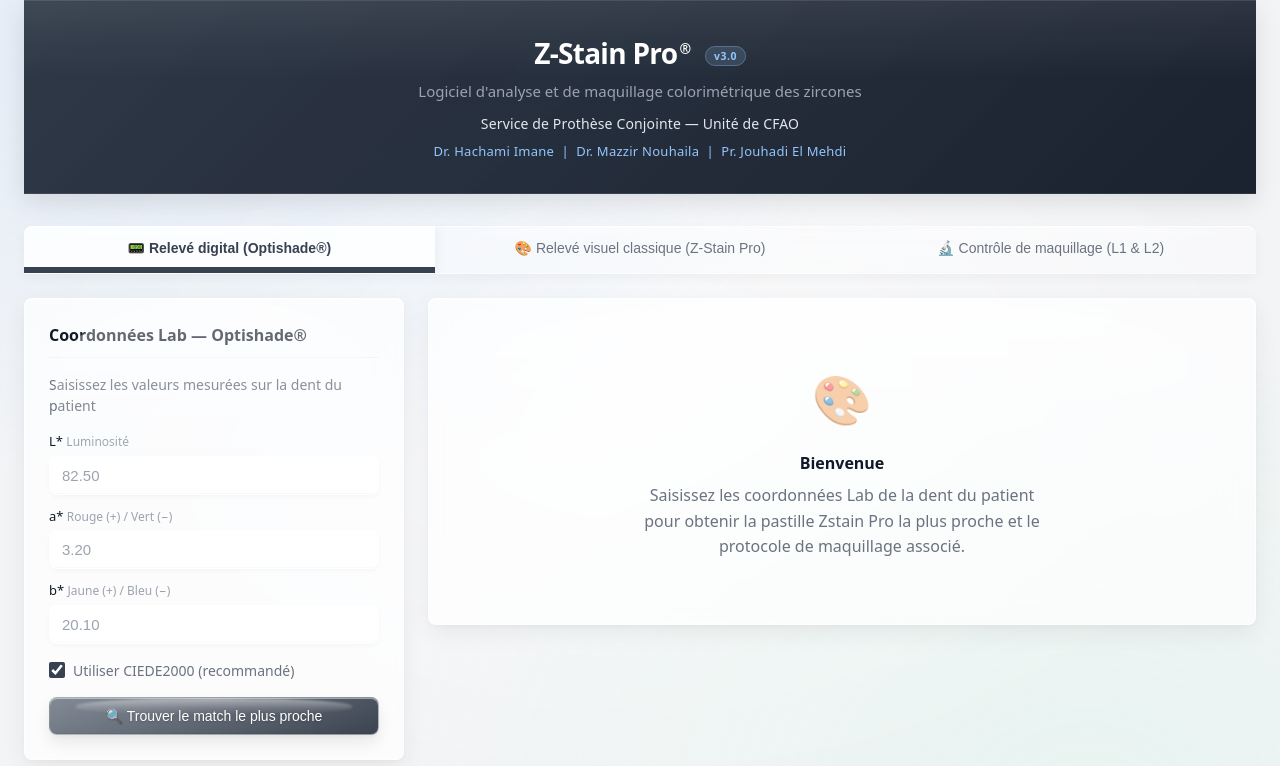
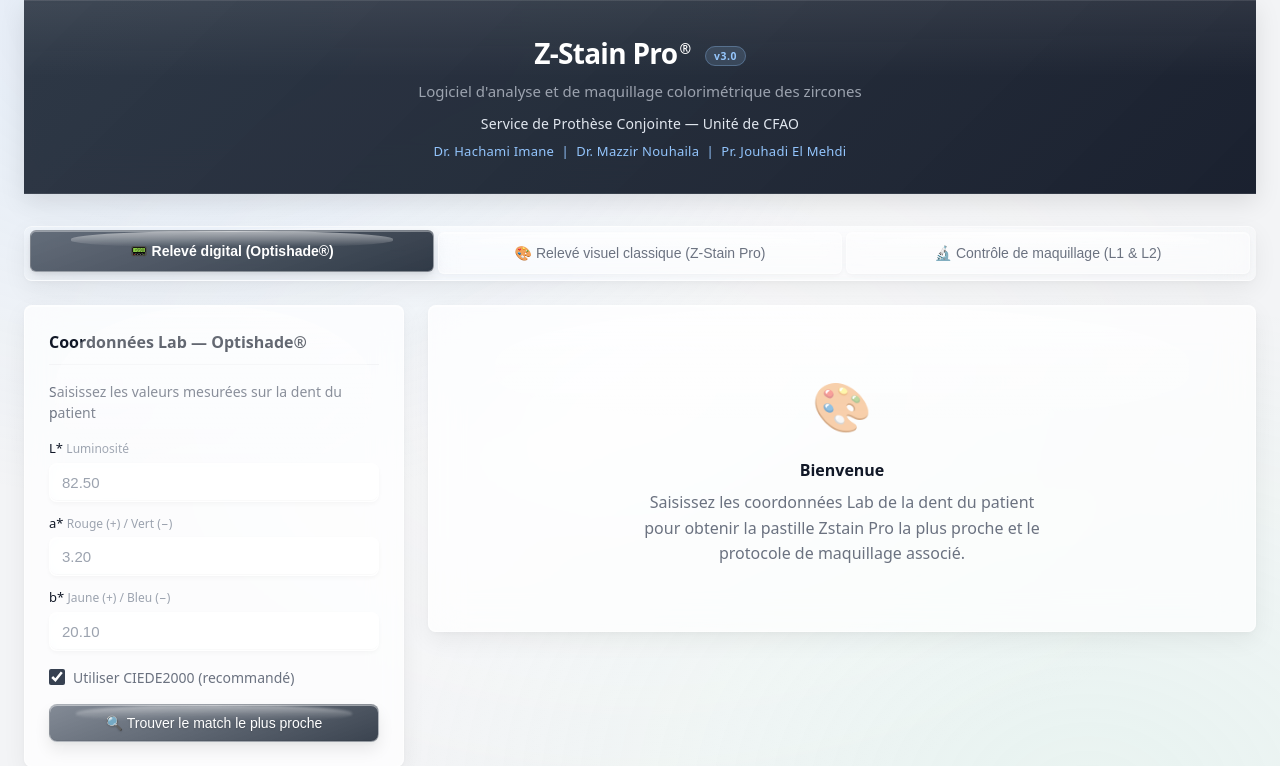
Before and after one commit to yjouhadi-lang/zstain-pro, a Flask app: page / in a window 1280 px wide. Shown: the top 766 px of the page. Run offline with Flask 3, Linux system fonts and the light colour scheme; some libraries are stand-ins or nearby versions.

Commit message:
style: effet verre prononcé sur les onglets (tab-nav/tab-btn)

```diff
--- a/releve_app/web/static/css/style.css
+++ b/releve_app/web/static/css/style.css
@@ -903,54 +903,76 @@
    ============================================================ */
 .tab-nav {
     display: flex;
-    gap: 0;
-    border-bottom: 1px solid rgba(255,255,255,0.5);
-    background: rgba(255, 255, 255, 0.4);
-    backdrop-filter: blur(18px) saturate(150%);
-    -webkit-backdrop-filter: blur(18px) saturate(150%);
+    gap: 4px;
+    border-bottom: 1px solid rgba(255,255,255,0.6);
+    background: rgba(255, 255, 255, 0.25);
+    backdrop-filter: blur(20px) saturate(160%);
+    -webkit-backdrop-filter: blur(20px) saturate(160%);
     margin-bottom: 24px;
-    border-radius: var(--radius) var(--radius) 0 0;
+    border-radius: var(--radius);
     overflow: hidden;
     box-shadow:
-        0 4px 12px rgba(0,0,0,0.04),
-        inset 0 1px 0 rgba(255,255,255,0.7);
+        0 8px 24px rgba(0,0,0,0.06),
+        0 2px 6px rgba(0,0,0,0.03),
+        inset 0 1px 0 rgba(255,255,255,0.55);
+    padding: 6px;
+    position: relative;
+}
+.tab-nav::before {
+    content: '';
+    position: absolute;
+    top: 0; left: 5%; right: 5%; height: 40%;
+    background: linear-gradient(180deg, rgba(255,255,255,0.5) 0%, transparent 100%);
+    border-radius: 50% 50% 40% 40%;
+    pointer-events: none;
 }
 .tab-btn {
     flex: 1;
-    padding: 14px 16px;
+    padding: 12px 14px;
     font-size: 0.875rem;
     font-weight: 500;
     color: var(--text-secondary);
-    background: transparent;
-    border: none;
-    border-bottom: 3px solid transparent;
+    background: rgba(255,255,255,0.35);
+    border: 1px solid rgba(255,255,255,0.45);
+    border-radius: 6px;
     cursor: pointer;
     transition: all 0.25s cubic-bezier(0.4, 0, 0.2, 1);
     white-space: nowrap;
     position: relative;
     overflow: hidden;
+    backdrop-filter: blur(12px);
+    -webkit-backdrop-filter: blur(12px);
+    box-shadow:
+        0 2px 4px rgba(0,0,0,0.03),
+        inset 0 1px 0 rgba(255,255,255,0.5);
 }
 .tab-btn::before {
     content: '';
     position: absolute;
-    top: 0; left: 10%; right: 10%; height: 35%;
-    background: linear-gradient(180deg, rgba(255,255,255,0.4) 0%, transparent 100%);
+    top: 0; left: 10%; right: 10%; height: 40%;
+    background: linear-gradient(180deg, rgba(255,255,255,0.55) 0%, transparent 100%);
     border-radius: 50% 50% 40% 40%;
     pointer-events: none;
 }
 .tab-btn:hover {
-    background: rgba(255,255,255,0.55);
+    background: rgba(255,255,255,0.6);
     color: var(--text-primary);
-    box-shadow: inset 0 -3px 0 rgba(55,65,81,0.1);
+    border-color: rgba(255,255,255,0.7);
+    box-shadow:
+        0 4px 10px rgba(0,0,0,0.05),
+        inset 0 1px 0 rgba(255,255,255,0.6);
+    transform: translateY(-1px);
 }
 .tab-btn.active {
-    color: var(--accent);
-    border-bottom-color: var(--accent);
-    background: rgba(255,255,255,0.75);
+    color: #fff;
+    border-color: rgba(255,255,255,0.35);
+    background: linear-gradient(160deg, rgba(75,85,99,0.85) 0%, rgba(31,41,55,0.92) 100%);
     font-weight: 600;
     box-shadow:
-        inset 0 -3px 0 var(--accent),
-        0 2px 12px rgba(55,65,81,0.08);
+        0 6px 14px rgba(0,0,0,0.1),
+        0 2px 4px rgba(0,0,0,0.05),
+        inset 0 1px 0 rgba(255,255,255,0.35);
+    transform: translateY(-2px);
 }
 @media (max-width: 768px) {
     .tab-nav { overflow-x: auto; }
```
Also changed, not shown: docs/static/css/style.css (+43 -21 lines).
